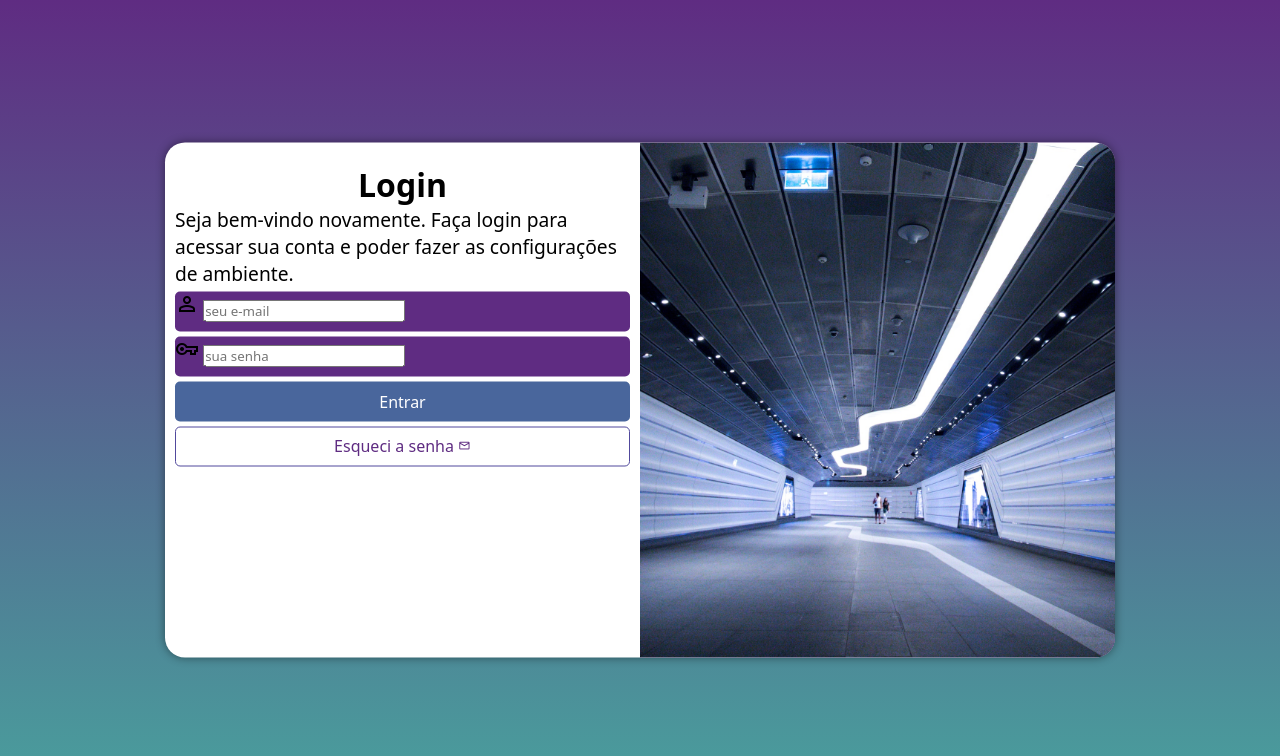
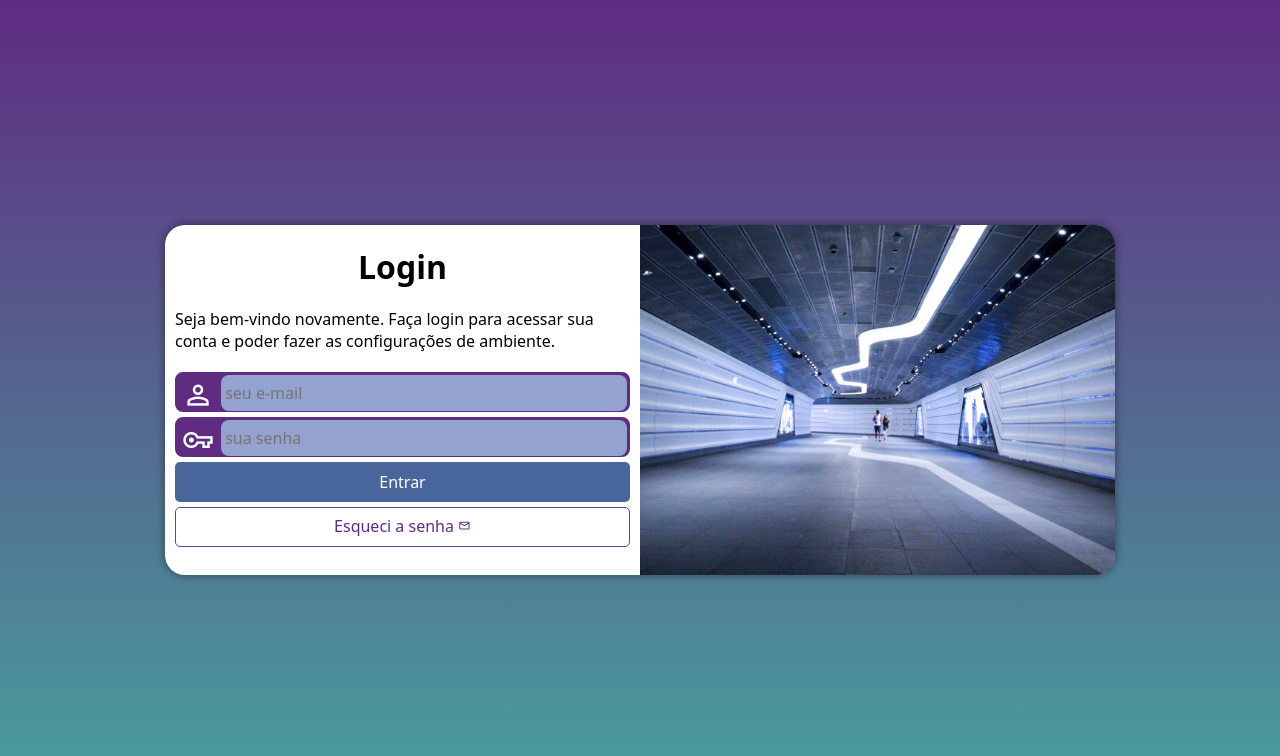
Before and after one commit to AlmirFidelis/projeto-login, a plain HTML site: page index.html in a window 1280 px wide. Drawn offline with nearby package versions, Linux system fonts and the light colour scheme.

Commit message:
bug fix final

```diff
--- a/estilos/media-query.css
+++ b/estilos/media-query.css
@@ -1,12 +1,14 @@
 @charset "UTF-8";
 
 @media screen and (min-width: 768px) and (max-width: 992px) {
+    /* Configuração para Tablet */
     body {
         background-image: linear-gradient(to top, #49a09d, #5f2c82);
     }
 
     section#login {
         width: 80vw;
+        height: 290px;
     }
 
     section#login > div#imagem {
@@ -22,12 +24,14 @@
 }
 
 @media screen and (min-width: 992px) {
+    /* Configuração para Desktop */
     body {
         background-image: linear-gradient(to top, #49a09d, #5f2c82);
     }
 
     section#login {
         width: 950px;
+        height: 350px;
     }
 
     section#login > div#imagem {
@@ -46,6 +50,7 @@
     }
 
     div#formulario > p {
-        font-size: 1.2em;
+        font-size: 1em;
+        margin: 20px 0px;
     }
 }
--- a/estilos/style.css
+++ b/estilos/style.css
@@ -30,7 +30,6 @@ section#login {
     position: absolute;
     top: 50%;
     left: 50%;
-    transform: translate(-50%, -50%);
     background-color: white;
     width: 250px;
     height: 515px;
@@ -38,6 +37,7 @@ section#login {
     overflow: hidden;
     box-shadow: 0px 0px 10px rgba(0, 0, 0, 0.450);
 
+    transform: translate(-50%, -50%);
     transition: width .3s, height .3s;
     transition-timing-function: ease;
 }
@@ -66,15 +66,38 @@ div#formulario > p {
 
 form > div.campo {
     background-color: #5f2c82;
+    border: 2px solid #5f2c82;
     display: block;
     width: 100%;
     height: 40px;
-    border-radius: 5px;
+    border-radius: 8px;
     margin: 5px 0px;
 }
 
 div.campo > label {
     display: none;
+}
+
+div.campo > span {
+    color: white;
+    font-size: 2em;
+    width: 40px;
+    padding: 5px;
+}
+
+div.campo > input {
+    background-color: #94a2cf;
+    font-size: 1em;
+    width: calc(100% - 45px);
+    height: 100%;
+    border: 0px;
+    border-radius: 8px;
+    padding: 4px;
+    transform: translateY(-12px);
+}
+
+div.campo > input:focus-within {
+    background-color: white;
 }
 
 form > input[type=submit] {
```
